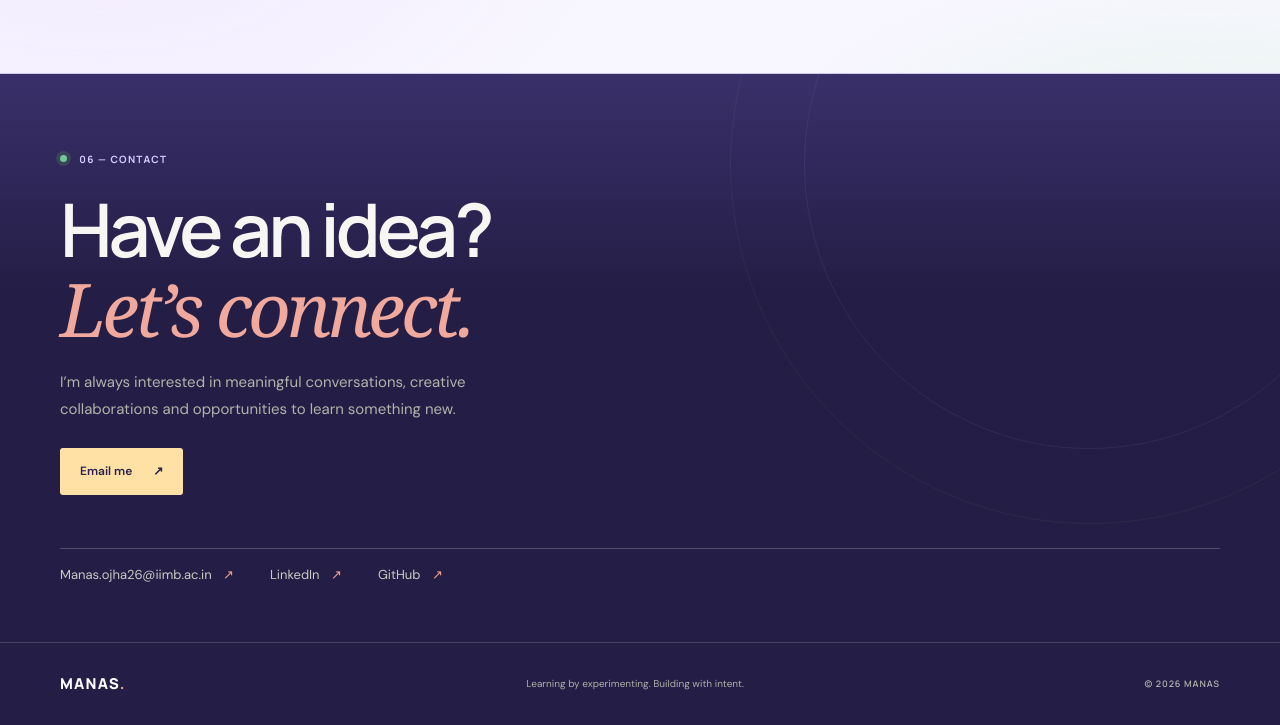
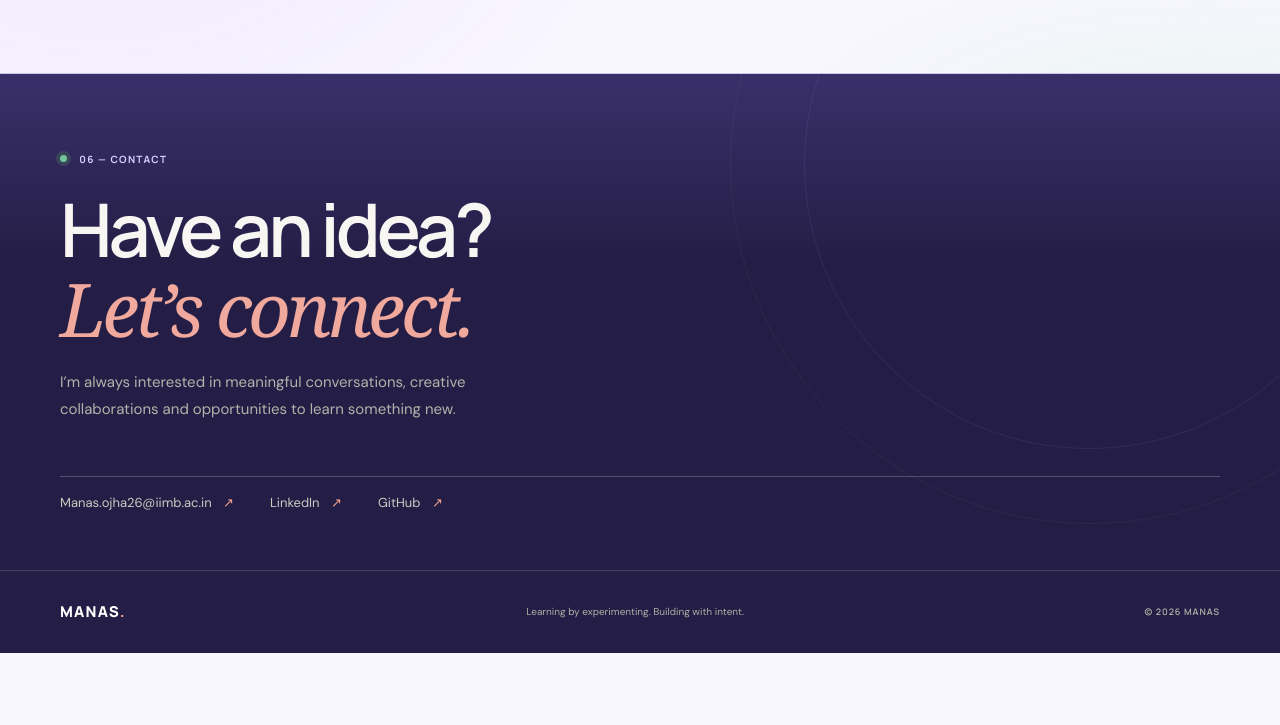
Before and after one commit to manasojhaiimb/Manas-ojha-portfolio, a plain HTML site: page index.html in a window 1280 px wide. Shown: the part 4175-4900 px from the top of the page. After the commit the page ends 4828 px from the top, so only its background shows below. Drawn offline with Linux system fonts and the light colour scheme.

Commit message:
Update contact section in index.html

```diff
--- a/index.html
+++ b/index.html
@@ -75,7 +75,7 @@
 
     <section class="education-section" aria-labelledby="education-title"><div class="shell education-layout"><div><p class="eyebrow">05 — EDUCATION</p><h2 id="education-title">Learning with<br><em>intent.</em></h2></div><div class="education-cards"><article class="education-card"><div class="edu-top"><span>2026 — 2029</span><span class="edu-mark">IIMB</span></div><h3>Indian Institute of<br>Management Bangalore</h3><p class="degree">BBA in Digital Business and Entrepreneurship</p><div class="edu-divider"></div><p class="edu-copy">Developing an understanding of management, business, entrepreneurship and digital innovation.</p></article><article class="education-card school-card"><div class="edu-top"><span>CLASS 10 &amp; CLASS 12</span><span class="edu-mark">DSE</span></div><h3>Delhi School of Excellence</h3><div class="school-results"><p><b>Class 10</b><strong>93.6%</strong></p><p><b>Class 12</b><strong>81%</strong></p></div></article></div></div></section>
 
-    <section class="contact-section" id="contact" aria-labelledby="contact-title"><div class="shell contact-inner"><p class="eyebrow"><span class="status-dot"></span> 06 — CONTACT</p><h2 id="contact-title">Have an idea?<br><em>Let’s connect.</em></h2><p>I’m always interested in meaningful conversations, creative collaborations and opportunities to learn something new.</p><a class="button button-light" href="mailto:Manas.ojha26@iimb.ac.in">Email me <span>↗</span></a><div class="contact-links"><a href="mailto:Manas.ojha26@iimb.ac.in">Manas.ojha26@iimb.ac.in <span>↗</span></a><a href="https://www.linkedin.com/in/manas-ojha-78598141a/" target="_blank" rel="noreferrer">LinkedIn <span>↗</span></a><a href="https://github.com/manasojhaiimb" target="_blank" rel="noreferrer">GitHub <span>↗</span></a></div></div><div class="contact-orbit orbit-a"></div><div class="contact-orbit orbit-b"></div></section>
+    <section class="contact-section" id="contact" aria-labelledby="contact-title"><div class="shell contact-inner"><p class="eyebrow"><span class="status-dot"></span> 06 — CONTACT</p><h2 id="contact-title">Have an idea?<br><em>Let’s connect.</em></h2><p>I’m always interested in meaningful conversations, creative collaborations and opportunities to learn something new.</a><div class="contact-links"><a href="mailto:Manas.ojha26@iimb.ac.in">Manas.ojha26@iimb.ac.in <span>↗</span></a><a href="https://www.linkedin.com/in/manas-ojha-78598141a/" target="_blank" rel="noreferrer">LinkedIn <span>↗</span></a><a href="https://github.com/manasojhaiimb" target="_blank" rel="noreferrer">GitHub <span>↗</span></a></div></div><div class="contact-orbit orbit-a"></div><div class="contact-orbit orbit-b"></div></section>
   </main>
   <footer class="footer"><div class="shell footer-inner"><a class="wordmark" href="#home">MANAS<span>.</span></a><p>Learning by experimenting. Building with intent.</p><span>© <span class="year">2026</span> MANAS</span></div></footer>
 </body>
```
